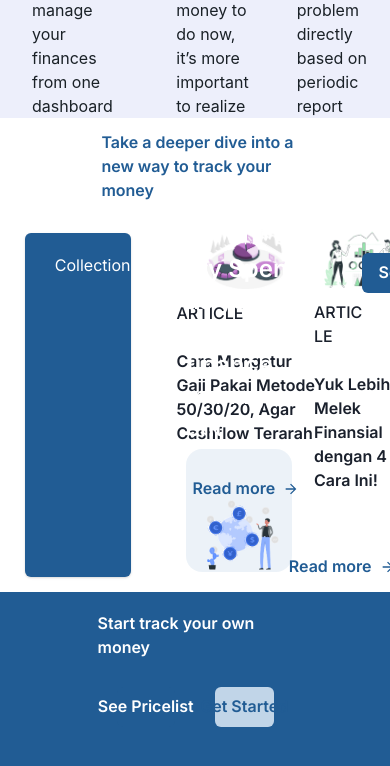
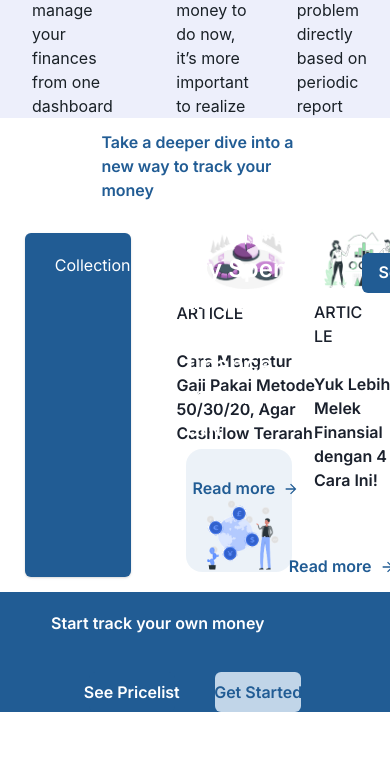
Before and after one commit to VinncentWong/MySpend, a React (Create React App) app in the folder fe/myspend/: page / in a window 390 px wide. Shown: the part 1436-2202 px from the top of the page. After the commit the page ends 2148 px from the top, so only its background shows below. Built offline with nearby package versions, Linux system fonts and the light colour scheme.

Commit message:
[CHANGE] styling on several components

```diff
--- a/fe/myspend/src/components/footer/index.tsx
+++ b/fe/myspend/src/components/footer/index.tsx
@@ -5,18 +5,24 @@ const Footer = () => {
     return(
         <Flex
         width='100%'
-        height='60vh'
+        height={{
+            'sm' : 'clamp(10rem, 25vh, 12rem)',
+            'lg' : 'clamp(15rem, 60vh, 30rem)'
+        }}
         flexDir='row'
         justifyContent='center'
         backgroundColor={blue}
         backgroundSize='cover'>
             <Stack
-            width='50%'
+            width={{
+                'lg' : '50%'
+            }}
             height='80%'
             marginTop='5%'>
                 <Text
                 fontFamily={fontFamilyInter}
                 fontSize={{
+                    'sm' : '23px',
                     'lg' : '46px'
                 }}
                 color='white'
```
